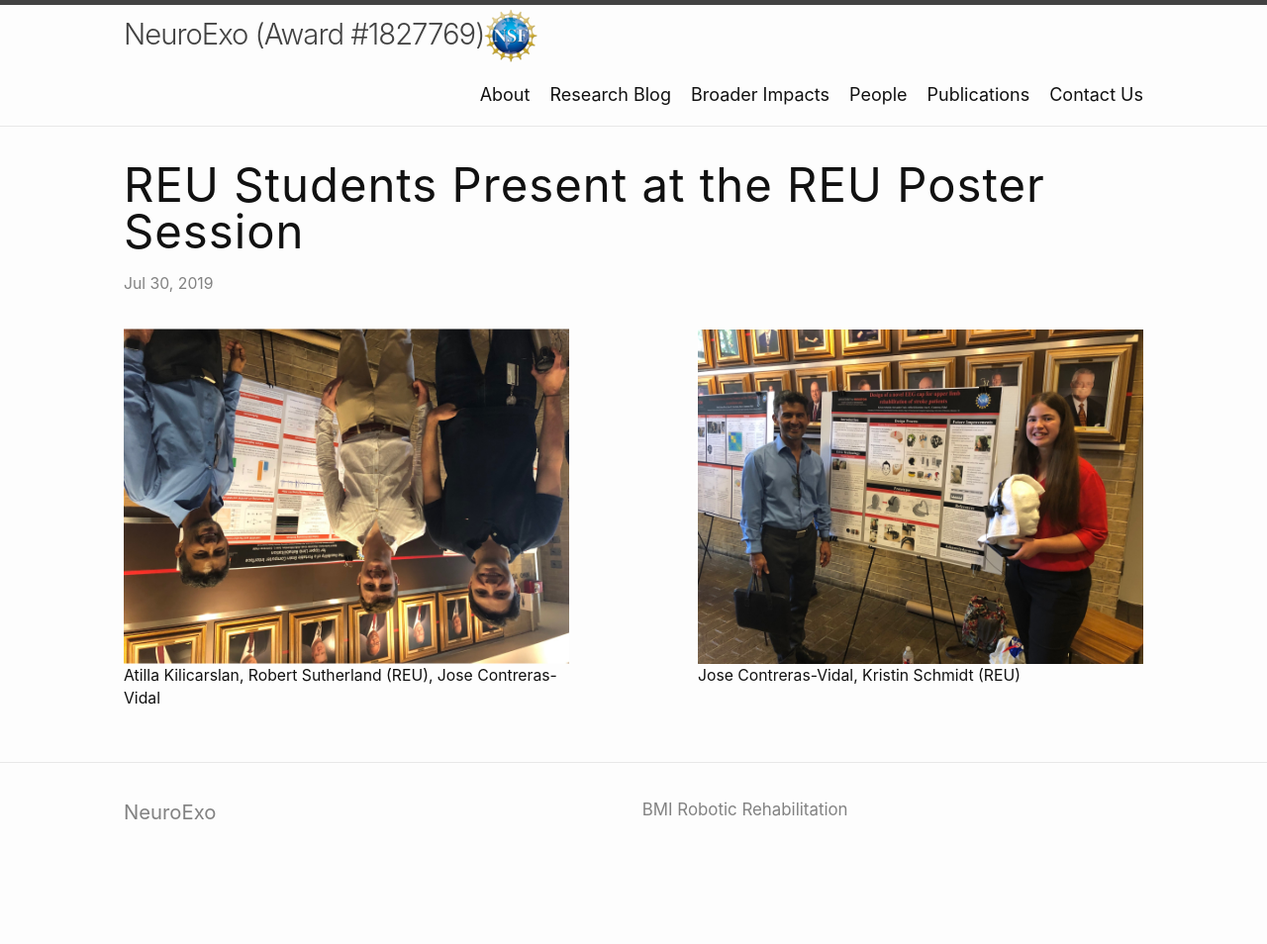
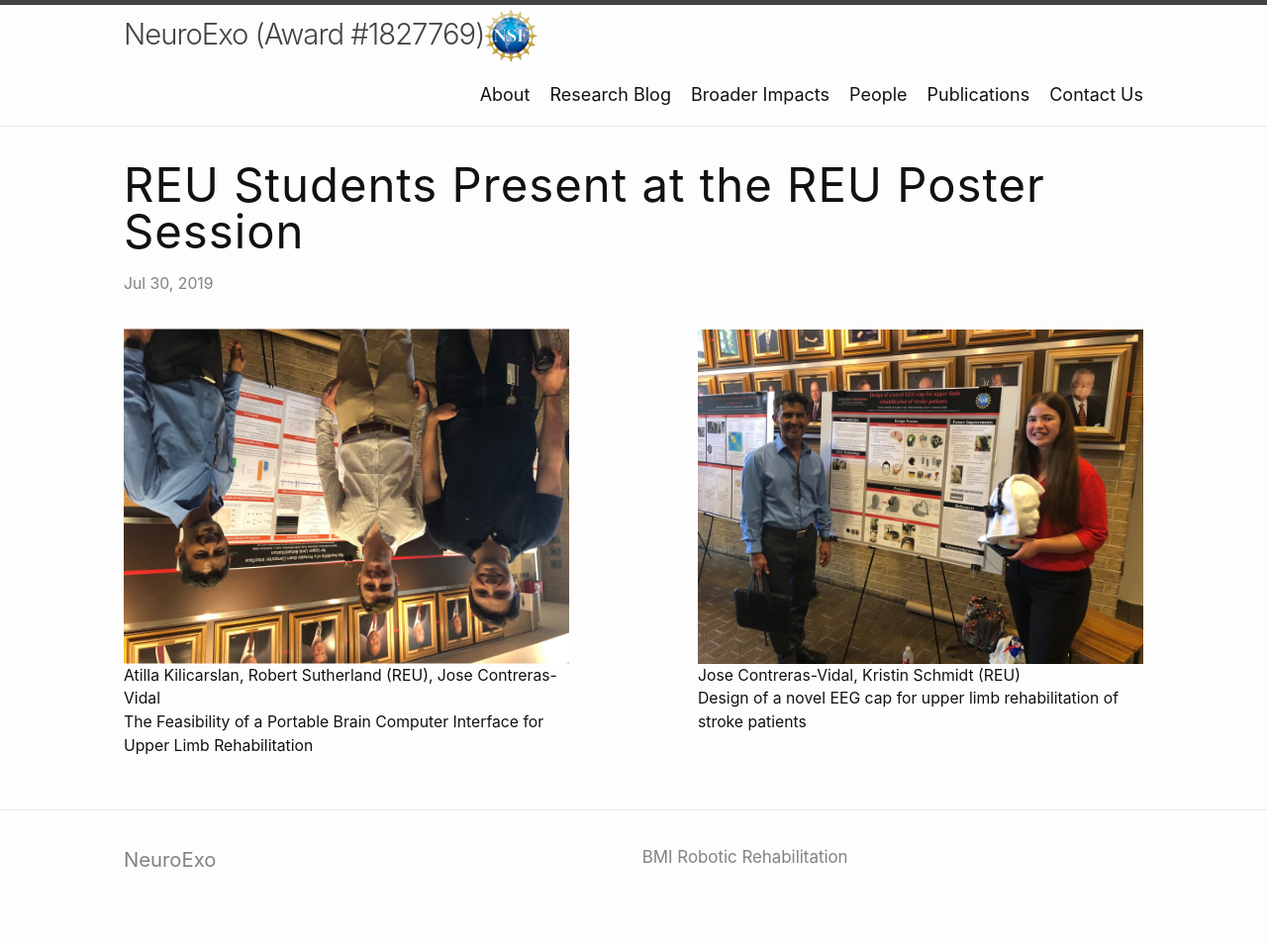
Before and after one commit to arcraik/neuroexo-website, a Jekyll site: the page built from _posts/2019-07-30-poster-session.md, in a window 1280 px wide. Shown: the whole page at 99% size. Built offline with Jekyll 4.4.1, drawn with Linux system fonts in a browser that asks for light colours; before the commit the page ends 907 px from its top, so only the background shows below that.

Commit message:
Update 2019-07-30-poster-session.md

```diff
--- a/_posts/2019-07-30-poster-session.md
+++ b/_posts/2019-07-30-poster-session.md
@@ -4,7 +4,9 @@ title: REU Students Present at the REU Poster Session
 ---
 <figure class="post">
 <img src="/photos/REU-Poster-1.jpg" style="transform: rotate(180deg);" >
-<figcaption>Atilla Kilicarslan, Robert Sutherland (REU), Jose Contreras-Vidal</figcaption></figure>
+<figcaption>Atilla Kilicarslan, Robert Sutherland (REU), Jose Contreras-Vidal<br>The Feasibility of a Portable Brain Computer Interface for Upper Limb Rehabilitation
+</figcaption></figure>
 <figure class="rpost">
 <img src="/photos/REU-Poster-2.jpg" >
-<figcaption>Jose Contreras-Vidal, Kristin Schmidt (REU)</figcaption></figure>
+<figcaption>Jose Contreras-Vidal, Kristin Schmidt (REU)<br>Design of a novel EEG cap for upper limb rehabilitation of stroke patients
+</figcaption></figure>
```
